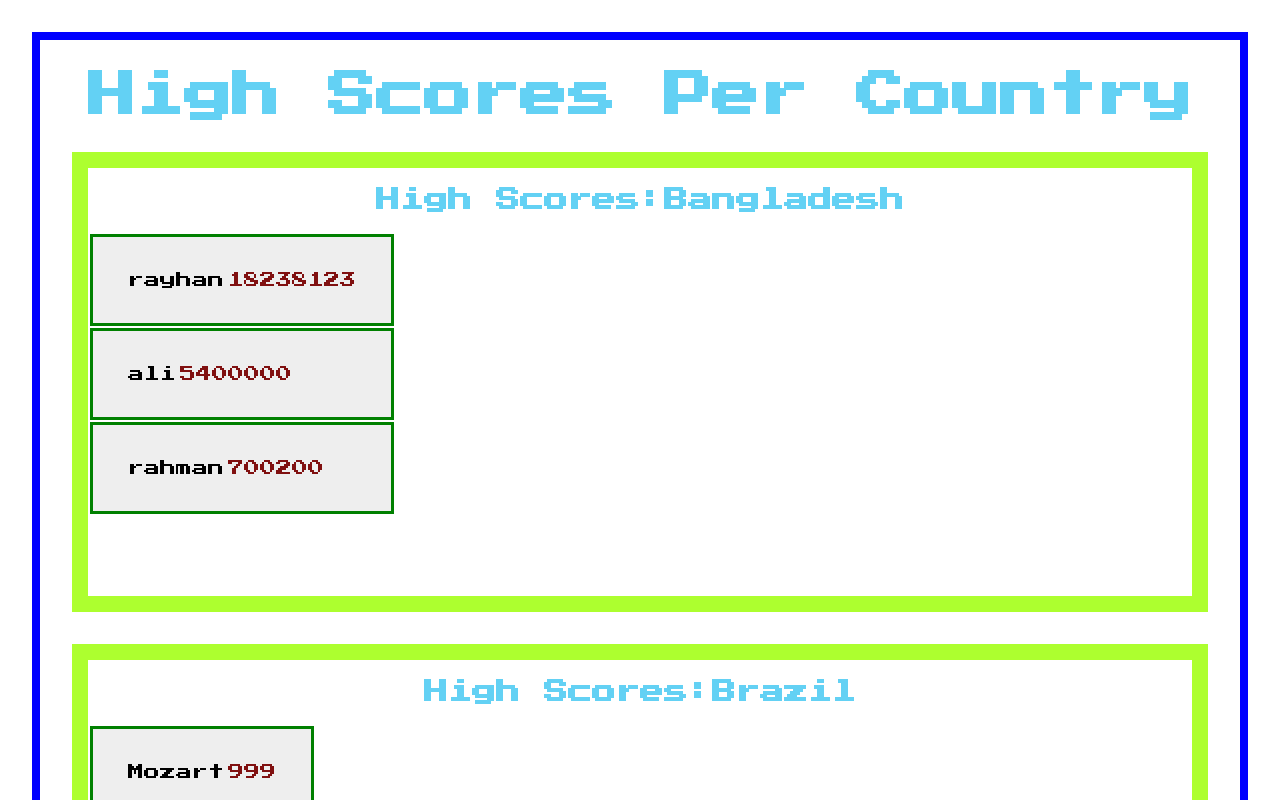
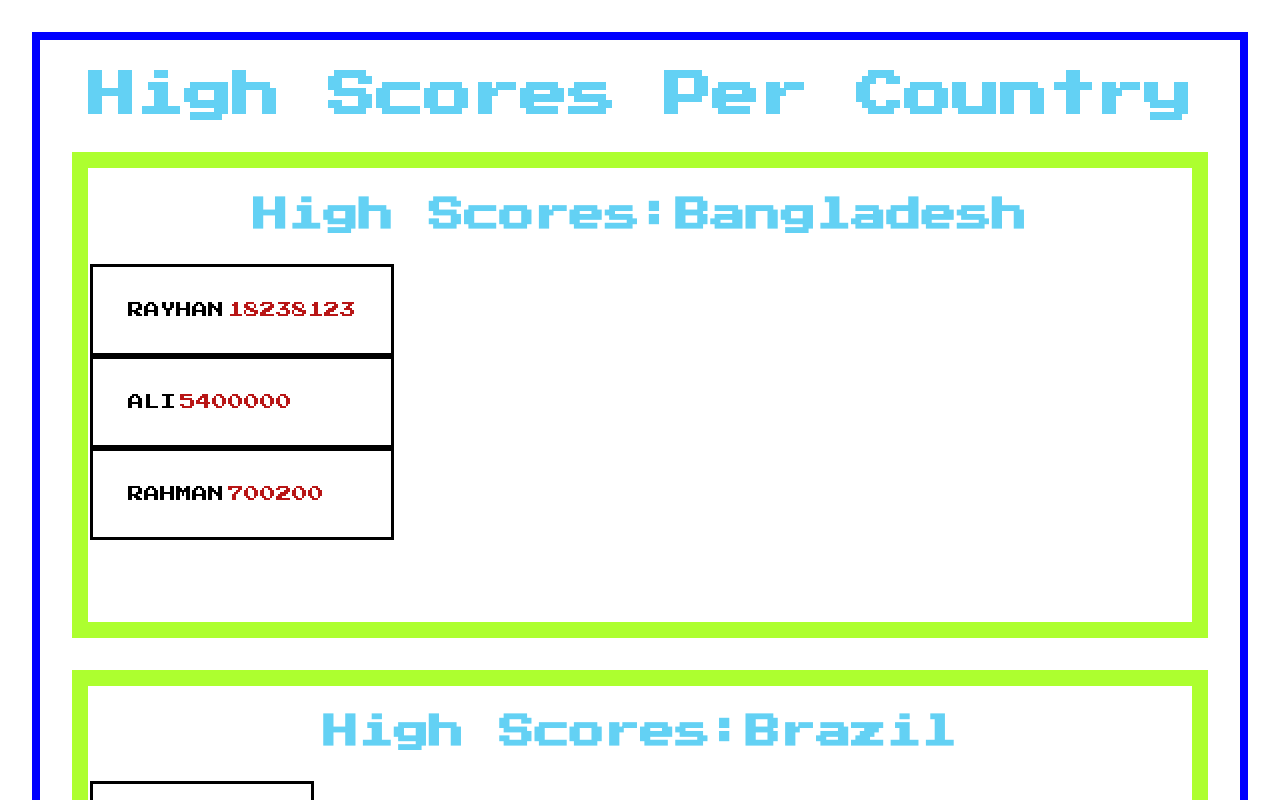
Before and after one commit to ironkamosi/high-scores-react-, a React (Create React App) app: page / in a window 1280 px wide. Shown: the top 800 px of the page. Built offline with nearby package versions, Linux system fonts and the light colour scheme.

Commit message:
added the an toUpperCass method to names

```diff
--- a/src/TableBody.js
+++ b/src/TableBody.js
@@ -12,15 +12,15 @@ const TableBody = ({ scores }) => {
   const sortedCountryScores = scores.sort(compare);
 
   return (
-
     <table className="table table-hover table-dark">
       <tbody className="table-body-border">
         {sortedCountryScores.map((scoreData, index) => {
           return (
+
             <tr key={index + 200} className="rowScoreData">
               <div className="score-table">
                 <td className="retro-font-names" key={index}>
-                  {scoreData.n}
+                  {scoreData.n.toUpperCase()}
                 </td>
                 <td className="retro-font-scores" key={index + 100}>
                   {scoreData.s}
@@ -35,3 +35,5 @@ const TableBody = ({ scores }) => {
 };
 
 export default TableBody;
+//let rawName = scoreData.n;
+//  const upperCaseNames = rawName.toUpperCase();
--- a/src/index.css
+++ b/src/index.css
@@ -25,6 +25,7 @@ margin: 2em;
 
 .retro-font-h2{
  font-family: 'Press Start 2P', cursive	;
+ font-size: 2.2em;
  color: #63D1F4;
 }
 
@@ -40,17 +41,18 @@ font-size: 3em;
 
 .retro-font-scores{
  font-family: 'Press Start 2P', cursive	;
- color: #801010;
+ color: #b81616;
 }
 
-.rowScoreData{
+/* .rowScoreData{
 border: 0.5em black solid;
-background-color: #eee;
-margin-right: 5em;
-}
+border-width: em;
+padding-right: 5em;
+} */
 
-.score-table{
-border: 0.2em green solid;
+tr{
+border: black solid;
+border-width: 3px;
 display:block;
 padding: 2em;
 }
```
